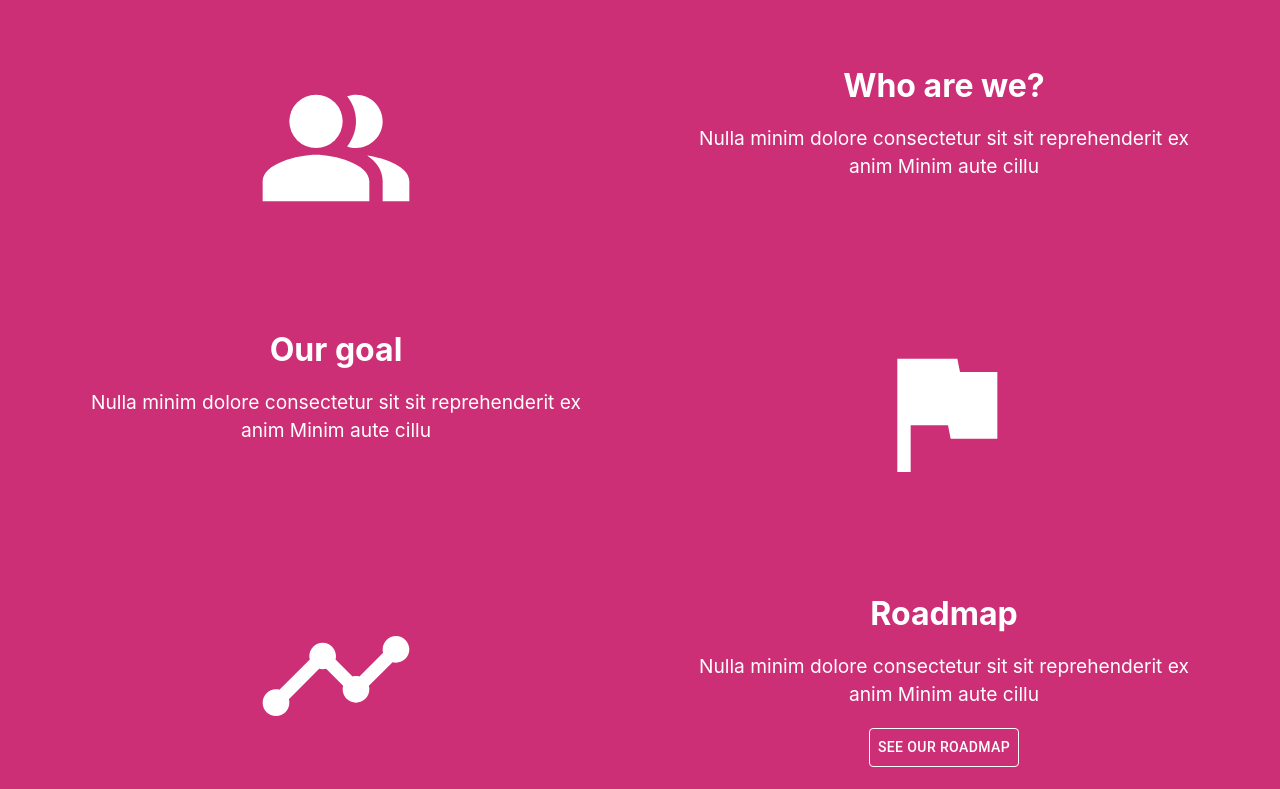
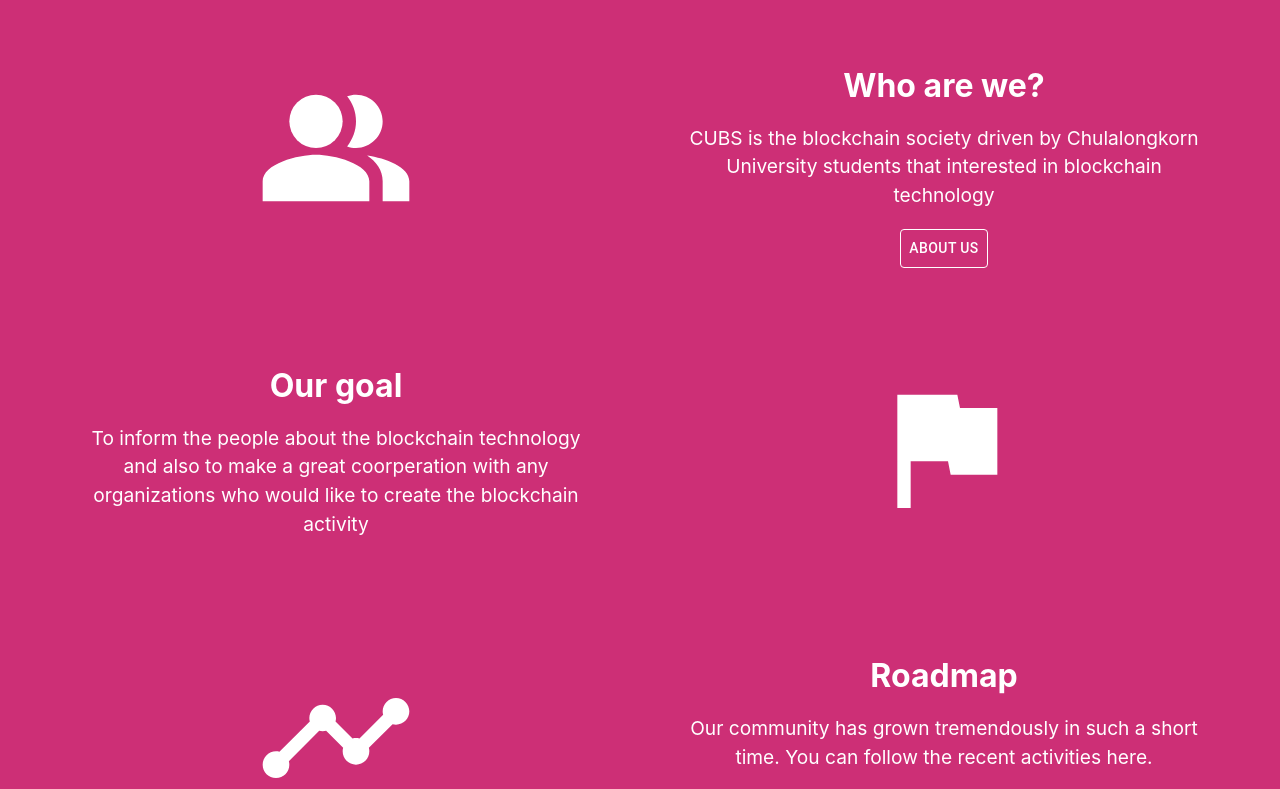
Before and after one commit to CU-Blockchain-Society/cubs-website, a Next.js app: page / in a window 1280 px wide. Shown: the part 540-1329 px from the top of the page. Built offline with nearby package versions, Linux system fonts and the light colour scheme.

Commit message:
update the content

```diff
--- a/pages/index.js
+++ b/pages/index.js
@@ -26,8 +26,9 @@
             <div className={styles.paper}>
               <h6 className={styles.subtitle} >Who are we?</h6>
               <p className={styles.content}>
-                Nulla minim dolore consectetur sit sit reprehenderit ex anim Minim aute cillu
+                CUBS is the blockchain society driven by Chulalongkorn University students that interested in blockchain technology
               </p>
+              <Button color="inherit" href="/about" style={{ border: "1px solid white" }} >About us</Button>
             </div>
           </Box>
         </Box>
@@ -41,7 +42,7 @@
             <div className={styles.paper}>
               <h6 className={styles.subtitle} >Our goal</h6>
               <p className={styles.content}>
-                Nulla minim dolore consectetur sit sit reprehenderit ex anim Minim aute cillu
+                To inform the people about the blockchain technology and also to make a great coorperation with any organizations who would like to create the blockchain activity
               </p>
             </div>
           </Box>
@@ -56,9 +57,9 @@
             <div className={styles.paper}>
               <h6 className={styles.subtitle} >Roadmap</h6>
               <p className={styles.content}>
-                Nulla minim dolore consectetur sit sit reprehenderit ex anim Minim aute cillu
+              Our community has grown tremendously in such a short time. You can follow the recent activities here.
               </p>
-              <Button color="inherit" href="/roadmap" style={{ border: "1px solid white" }} >See our roadmap</Button>
+              <Button color="inherit" href="/roadmap" style={{ border: "1px solid white" }} >See the roadmap</Button>
             </div>
           </Box>
         </Box>
```
